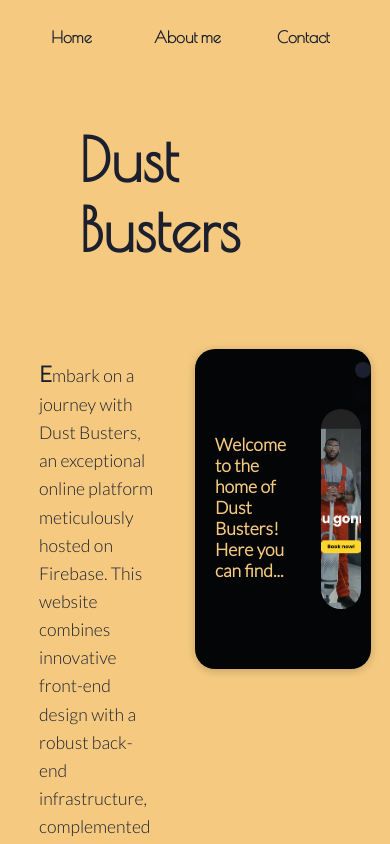
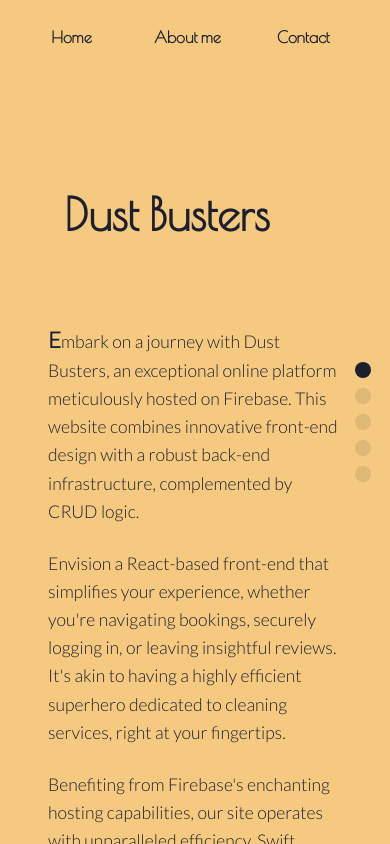
Before and after one commit to starleafer/My-portfolio, a React (Vite) app in the folder workspace/: page /cleaning in a window 390 px wide. Built offline with nearby package versions, Linux system fonts and the light colour scheme; a web font is replaced by a local one.

Commit message:
Implement mobile swipe navigation and responsive design improvements

```diff
--- a/workspace/src/components/Buttons.jsx
+++ b/workspace/src/components/Buttons.jsx
@@ -141,11 +141,14 @@
   opacity: ${(props) => (props.fadeIn ? 1 : 0)};
   transition: opacity 1s;
 
-  @media (max-width: 768px) {
+    @media (max-width: 768px) and (min-width: 321px) {
     align-items: center;
+    background-color: ${(props) => props.backgroundColor};
     height: 5vh;
+    position: sticky;
     padding: 16px 6vw;
     gap: 20px;
+    z-index: 120;
   }
 `;
 
--- a/workspace/src/components/PageBody.jsx
+++ b/workspace/src/components/PageBody.jsx
@@ -7,6 +7,8 @@
 import ProjectDescription from "./ProjectDescription";
 import CustomButton from "./CustomButton";
 import DoubleParallaxImage from "./DoubleParallaxImage";
+import { useNavigate } from "react-router-dom";
+import { useTransitionContext } from '../context/TransitionContext';
 
 function PageBody({
   title,
@@ -24,8 +26,12 @@
 }) {
   const [doubleRepo, setDoubleRepo] = useState(false);
   const [isSwitchActive, setIsSwitchActive] = useState(false);
+  const [touchStart, setTouchStart] = useState(null);
+  const [touchEnd, setTouchEnd] = useState(null);
 
   const { card } = useCardContext();
+  const navigate = useNavigate();
+  const { setRunTransition, triggerTransition } = useTransitionContext();
 
   const currentPath = window.location.pathname.replace("/", "");
   const currentCard = card.find((item) => item.path === currentPath) || card[0];
@@ -33,6 +39,7 @@
   const backgroundColor = currentCard.backgroundColor;
   const shadowColor = currentCard.shadow;
 
+  const minSwipeDistance = 50;
 
   useEffect(() => {
     setDoubleRepo(isNative && isBrowser);
@@ -42,10 +49,68 @@
     setIsSwitchActive(!isSwitchActive);
   };
 
+  const handleSwipe = () => {
+    if (!touchStart || !touchEnd) return;
+
+    const distance = touchStart - touchEnd;
+    const isLeftSwipe = distance > minSwipeDistance;
+    const isRightSwipe = distance < -minSwipeDistance;
+
+    const currentIndex = card.findIndex(item => item.path === currentPath);
+
+    if (isLeftSwipe) {
+      // Navigate to next project with transition
+      setRunTransition(true);
+      triggerTransition('next');
+      const nextIndex = (currentIndex + 1) % card.length;
+      const nextPath = card[nextIndex].path;
+
+      const transitionTimeout = setTimeout(() => {
+        setRunTransition(false);
+        navigate(`/${nextPath}`);
+      }, 800);
+
+      return () => clearTimeout(transitionTimeout);
+    }
+
+    if (isRightSwipe) {
+      // Navigate to previous project with transition
+      setRunTransition(true);
+      triggerTransition('previous');
+      const previousIndex = (currentIndex - 1 + card.length) % card.length;
+      const previousPath = card[previousIndex].path;
+
+      const transitionTimeout = setTimeout(() => {
+        setRunTransition(false);
+        navigate(`/${previousPath}`);
+      }, 800);
+
+      return () => clearTimeout(transitionTimeout);
+    }
+  };
+
+  const onTouchStart = (e) => {
+    setTouchEnd(null);
+    setTouchStart(e.touches[0].clientX);
+  };
+
+  const onTouchMove = (e) => {
+    setTouchEnd(e.touches[0].clientX);
+  };
+
+  const onTouchEnd = () => {
+    handleSwipe();
+  };
+
   return (
-    <Body backgroundColor={backgroundColor}>
+    <Body
+      backgroundColor={backgroundColor}
+      onTouchStart={onTouchStart}
+      onTouchMove={onTouchMove}
+      onTouchEnd={onTouchEnd}
+    >
       <Content color={color}>
-        <TitleContainer>
+        <TitleContainer backgroundColor={backgroundColor}>
           <PageNavigationButton title={title} shadowColor={shadowColor} />
         </TitleContainer>
         <ContentGroup>
@@ -99,6 +164,7 @@
 const Body = styled(m.div)`
   position: relative;
   display: flex;
+
   background-color: ${(props) => props.backgroundColor};
   width: 100vw;
   height: 100vh;
@@ -109,11 +175,16 @@
     gap: 5vh;
   }
 
-  @media (max-width: 768px) {
-    margin: 50px 0 0 0;
-    padding: 0;
+  @media (max-width: 768px) and (min-width: 321px) {
+    margin: 0;
+    padding: 20px 0;
     justify-content: flex-start;
     align-items: center;
+    flex-direction: column;
+    height: auto;
+    min-height: 100vh;
+    overflow-y: auto;
+    overflow-x: hidden;
   }
 `;
 
@@ -129,18 +200,13 @@
 
   color: ${(props) => props.color};
 
-  @media (max-width: 1024px) {
-    width: 95%;
-    padding-top: 50px;
-    margin: 0 10px 0 0;
-    gap: 20px;
-  }
-
-  @media (max-width: 768px) {
-    width: 85%;
-    padding-top: 50px;
-    margin: 0 10px 0 0;
-    gap: 20px;
+  @media (max-width: 768px) and (min-width: 321px) {
+    height: auto;
+    min-height: 100vh;
+    width: 100%;
+    padding-top: 20px;
+    margin: 0;
+    gap: 2em;
   }
 `;
 
@@ -154,6 +220,11 @@
   margin-left: 10vw;
   gap: 2em;
   z-index: 105;
+
+  @media (max-width: 768px) and (min-width: 321px) {
+    flex-direction: column;
+    margin-left: 0;
+  }
 `;
 
 const TitleContainer = styled.div`
@@ -161,6 +232,19 @@
   width: 100%;
   align-items: center;
   justify-content: center;
+  position: sticky;
+  top: 0;
+  z-index: 106;
+  background-color: ${(props) => props.backgroundColor};
+  padding: 20px 0;
+
+  @media (max-width: 768px) and (min-width: 321px) {
+    position: relative;
+    z-index: 0;
+    .navigation-buttons {
+      display: none;
+    }
+  }
 `;
 
 const ViewContainer = styled.div`
@@ -186,9 +270,16 @@
   align-items: center;
   justify-content: center;
 
-
   & > * {
     pointer-events: auto;
+  }
+
+  @media (max-width: 768px) and (min-width: 321px) {
+    width: 100%;
+    height: auto;
+    min-height: 100vh;
+    position: relative;
+    margin-top: 2em;
   }
 `;
 
--- a/workspace/src/components/PageNavigationButton.jsx
+++ b/workspace/src/components/PageNavigationButton.jsx
@@ -52,7 +52,7 @@
 
   return (
     <Container>
-      <ButtonContainer style={{ marginRight: '3em' }}>
+      <ButtonContainer className="navigation-buttons" style={{ marginRight: '3em' }}>
         <CustomButton
           onClick={handlePreviousClick}
           style={{ color: color }}
@@ -68,7 +68,7 @@
       <Title>
         {title}
       </Title>
-      <ButtonContainer>
+      <ButtonContainer className="navigation-buttons">
         <CustomButton
           onClick={handleNextClick}
           style={{ color: color }}
@@ -99,6 +99,15 @@
   @media (max-width: 1536px) {
     margin-top: 1vh;
   }
+
+
+  @media (max-width: 768px) and (min-width: 321px) {
+    gap: 2em;
+    width: 100vw;
+    margin-top: 1vh;
+    justify-content: flex-start;
+    padding-left: 4em;
+  }
 `;
 
 const ButtonContainer = styled.div`
@@ -106,7 +115,12 @@
 `;
 
 const Title = styled.h1`
- font-size: clamp(60px, 5vw, 100px);
+ font-size: clamp(45px, 5vw, 100px);
  font-family: 'Poiret One';
 
+ @media (max-width: 768px) and (min-width: 321px) {
+  margin-top: 1em;
+ }
+
+
 `;
--- a/workspace/src/components/ProjectDescription.jsx
+++ b/workspace/src/components/ProjectDescription.jsx
@@ -94,6 +94,14 @@
   gap: 1.5em;
   margin: 2em 0;
   width: 30vw;
+
+  @media (max-width: 768px) and (min-width: 321px) {
+    align-items: center;
+    justify-content: center;
+    margin: 0 3em;
+    width: 75vw;
+
+  }
 `;
 
 const Description = styled.p`
@@ -106,7 +114,6 @@
 const LinkGroup = styled.div`
   display: flex;
   flex-direction: row;
-
   z-index: 90;
 `;
 
@@ -120,11 +127,17 @@
   padding: 1em;
   border-radius: 15px;
   border: 4px dotted ${(props) => props.color};
+
+  @media (max-width: 768px) and (min-width: 321px) {
+    gap: 1em;
+    padding: 0.5em;
+    max-width: 70vw;
+  }
 `;
 
 const ButtonGroup = styled.div`
   display: flex;
-  flex-direction: row;
+  flex-direction: column;
   align-items: center;
   justify-content: ${props => props.showViewSwitch ? "center" : "flex-start"};
   gap: 2em;
@@ -143,6 +156,13 @@
     min-width: 160px;
     height: 100%;
   }
+
+  @media (max-width: 768px) and (min-width: 321px) {
+    width: 100%;
+    min-width: 100%;
+    justify-content: center;
+    font-size: .8em;
+  }
 `;
 
 export default ProjectDescription;
```
